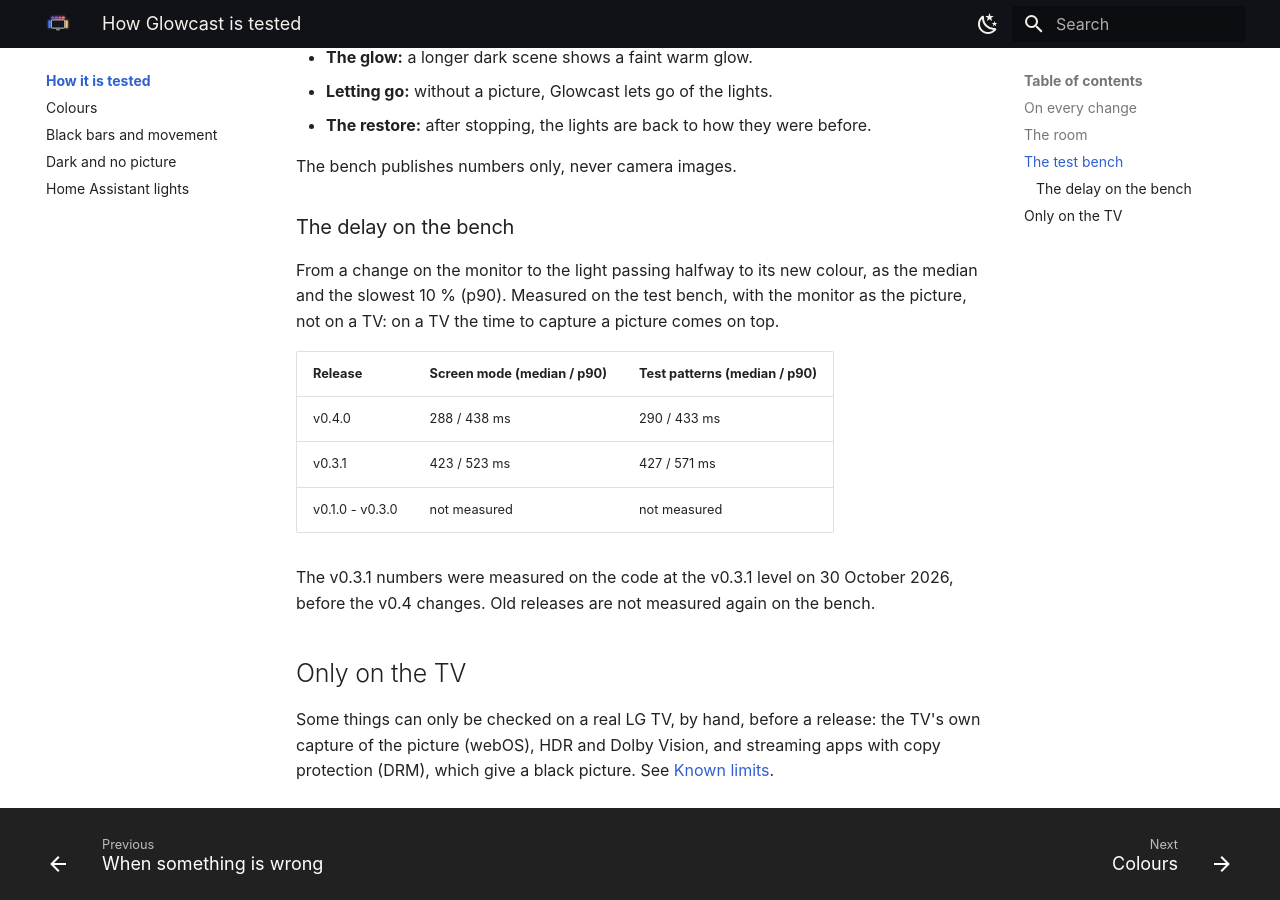
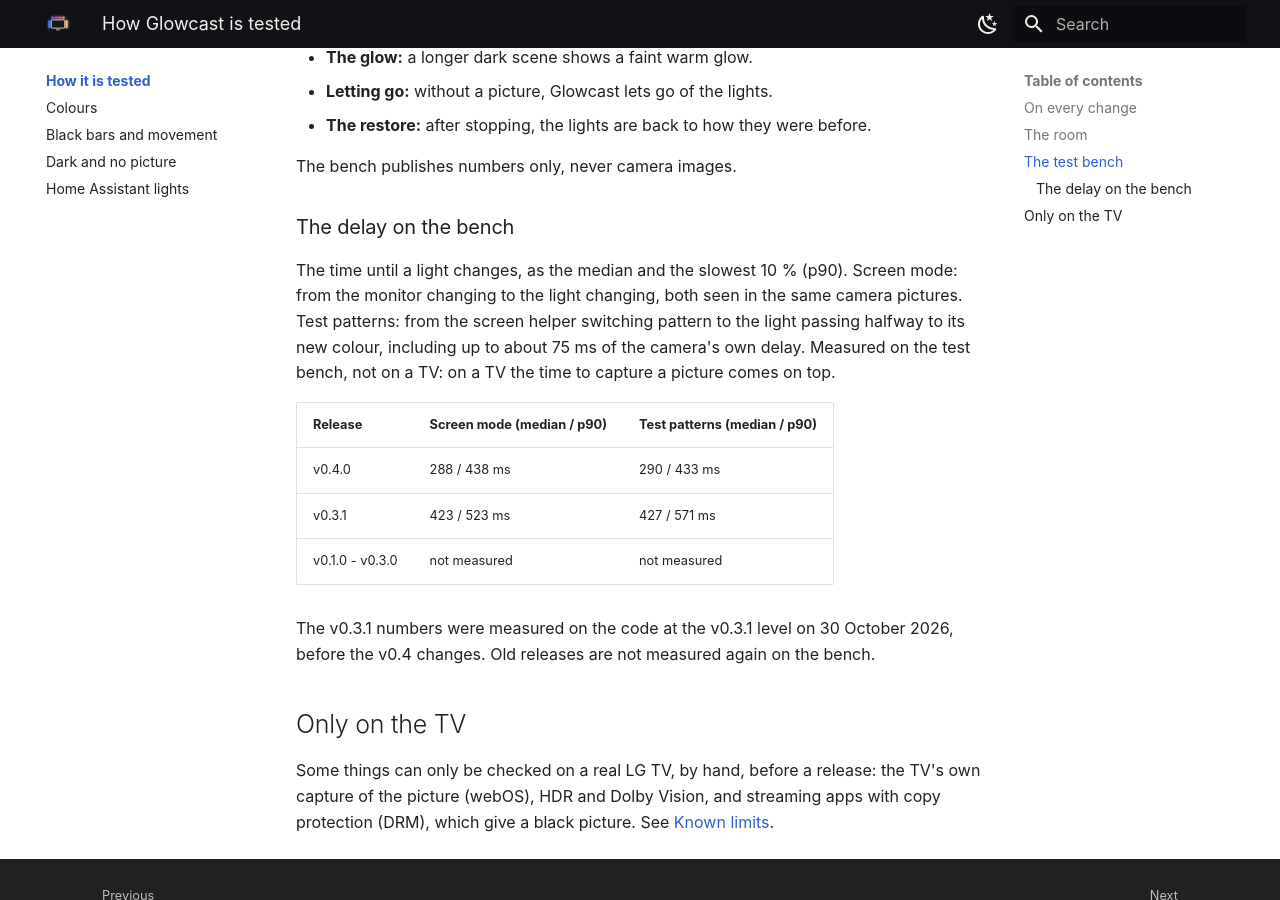
Before and after one commit to nicohabets/glowcast, an MkDocs documentation site: the page built from website/pages/testing/index.md, in a window 1280 px wide and 900 px high, scrolled down 2523 px. Built offline with MkDocs 1.6.1 and Material for MkDocs 9.7.7, drawn with Linux system fonts in a browser that asks for light colours; some of the changed text lies outside the part shown.

Commit message:
Testing pages: what each delay column measures; README: --force after a harness change
Co-Authored-By: Claude Opus 5.5 <noreply@anthropic.com>

```diff
--- a/website/pages/testing/index.md
+++ b/website/pages/testing/index.md
@@ -1,6 +1,6 @@
 # How Glowcast is tested
 
-Glowcast is tested in layers, most of them without a TV. Every change is checked by code first, then drawn in a room, then measured on real Hue lights. Only what is specific to the TV is left for a check on the TV itself.
+Glowcast is tested in layers, most of them without a TV. Every change is checked by tests; a change to what the lights get is also drawn in a room and measured on real Hue lights. Only what is specific to the TV is left for a check on the TV itself.
 
 ## On every change
 
@@ -52,7 +52,7 @@ The bench publishes numbers only, never camera images.
 
 ### The delay on the bench
 
-From a change on the monitor to the light passing halfway to its new colour, as the median and the slowest 10 % (p90). Measured on the test bench, with the monitor as the picture, not on a TV: on a TV the time to capture a picture comes on top.
+The time until a light changes, as the median and the slowest 10 % (p90). Screen mode: from the monitor changing to the light changing, both seen in the same camera pictures. Test patterns: from the screen helper switching pattern to the light passing halfway to its new colour, including up to about 75 ms of the camera's own delay. Measured on the test bench, not on a TV: on a TV the time to capture a picture comes on top.
 
 | Release | Screen mode (median / p90) | Test patterns (median / p90) |
 |---|---|---|
```
Also changed, not shown: scripts/README.md.
